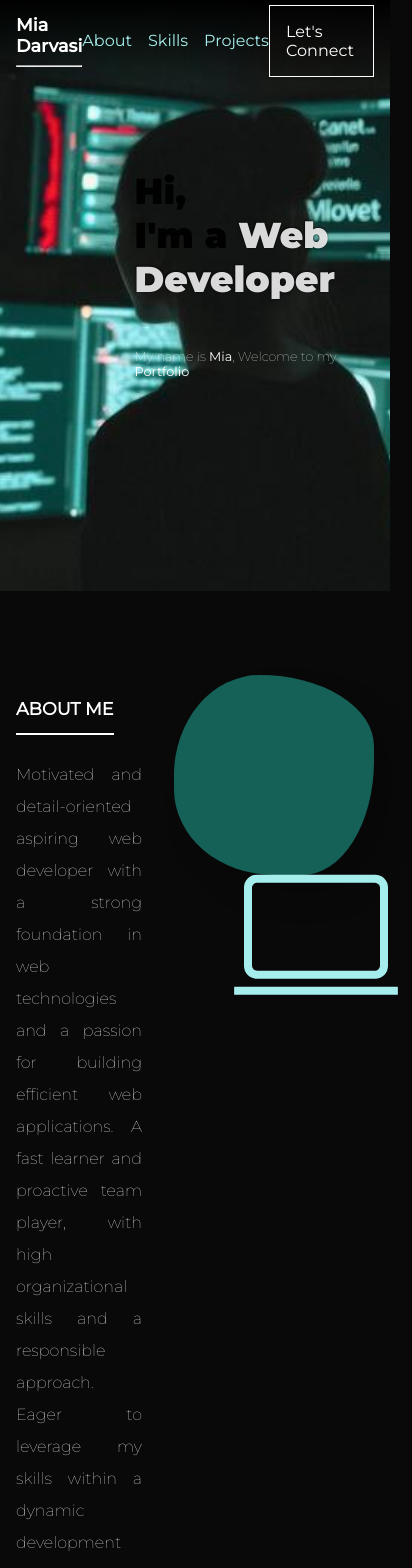
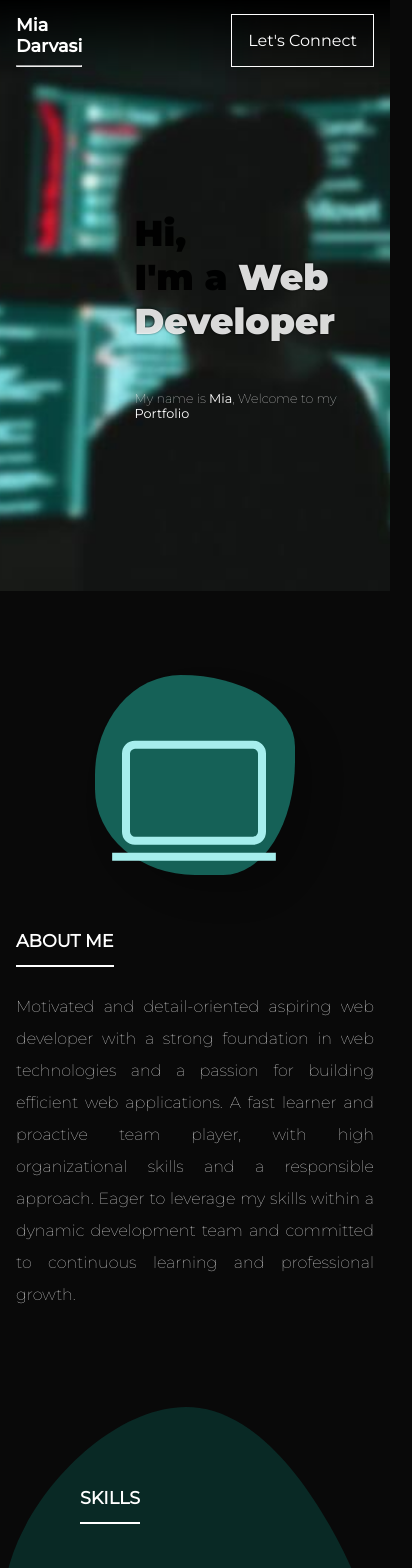
Before and after one commit to MiaDarvasi/my-portfolio, a React (Vite) app: page / in a window 390 px wide. Shown: the top 1568 px of the page, 412 px wide, since content can reach past the window. Built offline with nearby package versions, Linux system fonts and the light colour scheme.

Commit message:
minor improvements

```diff
--- a/src/assets/style/cmps/about.css
+++ b/src/assets/style/cmps/about.css
@@ -7,7 +7,7 @@
 
 .about .about-title {
     position: absolute;
-    top: 20vh;
+    top: 25vh;
     left: 34.5%;
     font-size: 1.5rem;
 }
@@ -20,6 +20,7 @@
 
 .about .about-title h1 span {
     color: rgba(255, 255, 255, 85%);
+    /* color: #ae905a; */
     text-shadow: 0.2px 0.2px 2px rgba(0, 0, 0, 0.5), -1px -1px 2px rgba(0, 0, 0, 0.5);
 }
 
@@ -84,3 +85,14 @@
     border-radius: 60% 80% 50% 70% / 70% 50% 80% 60%;
     box-shadow: 20px 20px 30px rgba(0, 0, 0, 0.2);
 }
+
+@media (max-width: 650px) {
+    .about .about-extended {
+        grid-template-columns: 1fr;
+        grid-auto-rows: auto;
+    }
+
+    .about .about-extended > *:nth-child(1) {
+        order: 2;
+    }
+}
--- a/src/assets/style/cmps/app-header.css
+++ b/src/assets/style/cmps/app-header.css
@@ -76,3 +76,9 @@
 .app-header div:hover {
     cursor: pointer;
 }
+
+@media (max-width: 650px) {
+    nav {
+        display: none; /* Hide the nav on mobile */
+    }
+}
--- a/src/assets/style/cmps/project-details.css
+++ b/src/assets/style/cmps/project-details.css
@@ -104,3 +104,10 @@
     cursor: pointer;
     filter: saturate(0) brightness(1000%);
 }
+
+@media (max-width: 650px) {
+    .project-details .gallery-item-imgs {
+        grid-template-columns: 1fr;
+        grid-auto-flow: row;
+    }
+}
--- a/src/assets/style/cmps/projects.css
+++ b/src/assets/style/cmps/projects.css
@@ -130,3 +130,10 @@
 .project-image:hover img {
     opacity: 0.3;
 }
+
+@media (max-width: 650px) {
+    .project {
+        grid-template-columns: 1fr; /* Change to a single column */
+        grid-auto-flow: row; /* Allow auto-flow for rows */
+    }
+}
--- a/src/assets/style/cmps/skills.css
+++ b/src/assets/style/cmps/skills.css
@@ -67,3 +67,9 @@
     max-width: 10rem;
     margin: 0 auto 15px auto;
 }
+
+@media (max-width: 650px) {
+    .skills {
+        margin-inline: 0;
+    }
+}
--- a/src/cmps/About.jsx
+++ b/src/cmps/About.jsx
@@ -1,7 +1,7 @@
 
 export function About() {
     return <section className="about" id="about">
-        <img src="./src/assets/imgs/landpage.jpg" />
+        <img src="./src/assets/imgs/landpage2.jpg" />
         <div className="about-title">
             <h1>Hi, <br /> I'm a <span>Web Developer</span></h1>
             <p>My name is <span>Mia</span>, Welcome to my <span>Portfolio</span></p>
--- a/src/cmps/AppHeader.jsx
+++ b/src/cmps/AppHeader.jsx
@@ -1,8 +1,54 @@
+// import { useState, useEffect } from 'react';
+// import { Link, useLocation } from 'react-router-dom';
+
+// export function AppHeader() {
+//     const [isScrolled, setIsScrolled] = useState(false);
+//     const location = useLocation();
+
+//     useEffect(() => {
+//         const handleScroll = () => {
+//             if (window.scrollY > 50) {
+//                 setIsScrolled(true);
+//             } else {
+//                 setIsScrolled(false);
+//             }
+//         };
+
+//         window.addEventListener('scroll', handleScroll);
+
+//         return () => window.removeEventListener('scroll', handleScroll);
+//     }, []);
+
+//     const showNav = location.pathname === "/";
+
+//     return (
+//         <section className={`app-header ${isScrolled ? 'scrolled' : ''}`}>
+//             <Link to="/">
+//                 <div>
+//                     <h1>Mia <br /> Darvasi <hr /> </h1>
+//                 </div>
+//             </Link>
+
+//             {showNav && (
+//                 <nav>
+//                     <a href="#about">About</a>
+//                     <a href="#skills">Skills</a>
+//                     <a href="#projects">Projects</a>
+//                 </nav>
+//             )}
+
+//             <a href="#connect"><button>Let's Connect</button></a>
+//         </section>
+//     );
+// }
+
+
 import { useState, useEffect } from 'react';
 import { Link, useLocation } from 'react-router-dom';
 
 export function AppHeader() {
     const [isScrolled, setIsScrolled] = useState(false);
+    const [isMobile, setIsMobile] = useState(false); // State to detect mobile screens
     const location = useLocation();
 
     useEffect(() => {
@@ -14,9 +60,21 @@ export function AppHeader() {
             }
         };
 
+        const handleResize = () => {
+            // Check if the screen width is less than 650px
+            setIsMobile(window.innerWidth < 650);
+        };
+
         window.addEventListener('scroll', handleScroll);
+        window.addEventListener('resize', handleResize);
 
-        return () => window.removeEventListener('scroll', handleScroll);
+        // Initial check for mobile screen size
+        handleResize();
+
+        return () => {
+            window.removeEventListener('scroll', handleScroll);
+            window.removeEventListener('resize', handleResize);
+        };
     }, []);
 
     const showNav = location.pathname === "/";
@@ -29,7 +87,7 @@ export function AppHeader() {
                 </div>
             </Link>
 
-            {showNav && (
+            {showNav && !isMobile && (
                 <nav>
                     <a href="#about">About</a>
                     <a href="#skills">Skills</a>
--- a/src/cmps/Connect.jsx
+++ b/src/cmps/Connect.jsx
@@ -3,9 +3,9 @@ export function Connect() {
         <h1>Get In Touch</h1>
         <p><span>Email:</span> miadarv@gmail.com</p>
         <section className="social">
-            <a href="https://github.com/MiaDarvasi" target="blank"><img src="./src/assets/imgs/icons/git.svg" /></a>
-            <a href="https://www.linkedin.com/in/mia-darvasi/" target="blank"><img src="./src/assets/imgs/icons/linkedin.svg" /></a>
-            <a href="https://www.instagram.com/Miadarv/#" target="blank"><img src="./src/assets/imgs/icons/ig.svg" /></a>
+            <a href="https://github.com/MiaDarvasi" target="blank" title="Git"><img src="./src/assets/imgs/icons/git.svg" /></a>
+            <a href="https://www.linkedin.com/in/mia-darvasi/" target="blank" title="LinkedIn"><img src="./src/assets/imgs/icons/linkedin.svg" /></a>
+            <a href="https://www.instagram.com/Miadarv/#" target="blank" title="Instagram"><img src="./src/assets/imgs/icons/ig.svg" /></a>
         </section>
     </section>
 }
--- a/src/pages/AbnbDetails.jsx
+++ b/src/pages/AbnbDetails.jsx
@@ -17,7 +17,7 @@ export function AbnbDetails() {
                     </section>
                 </li>
                 <li className="gallery-item">
-                    <h3>Property Details</h3>
+                    <h3>Detailed Property</h3>
                     <section className="gallery-item-imgs">
                         <img src="./src/assets/imgs/projects/Abnb/abnbdetails.jpg" />
                         <img src="./src/assets/imgs/projects/Abnb/abnbdetails2.jpg" />
```
Also changed, not shown: src/assets/imgs/landpage2.jpg (added).
